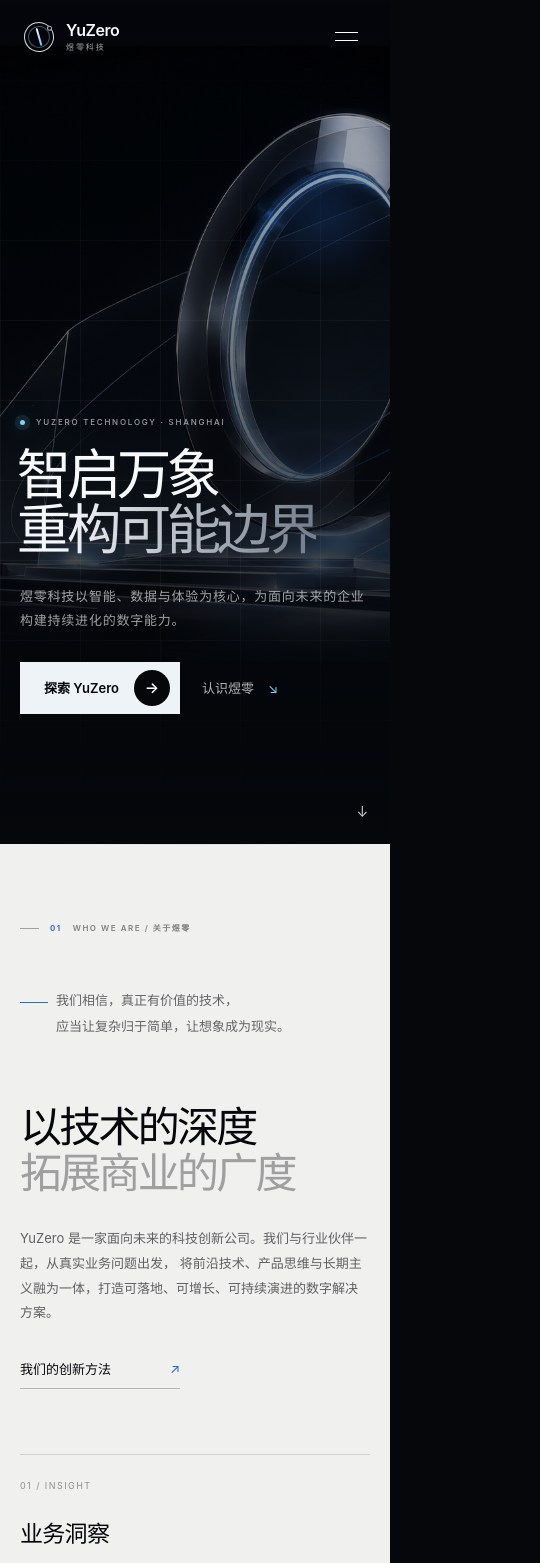
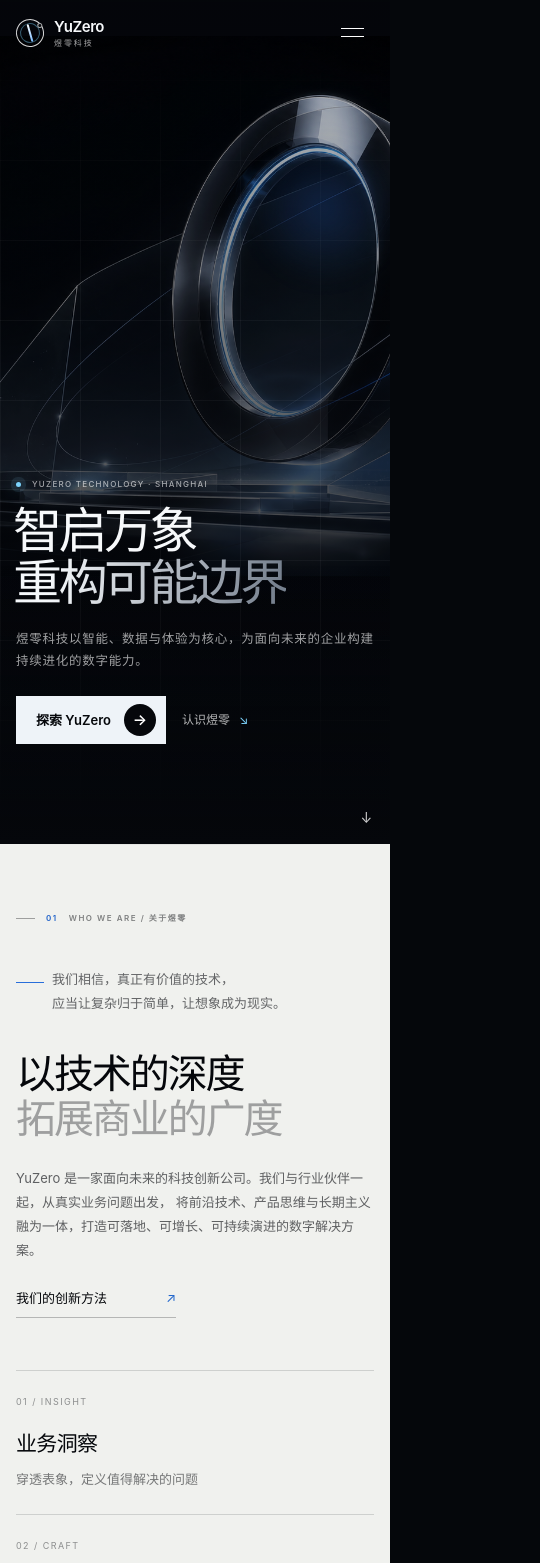
Before and after one commit to whoamiARC/yuzero, a Next.js app: page / in a window 390 px wide. Shown: the top 1563 px of the page, 540 px wide, since content can reach past the window. Built offline with nearby package versions, Linux system fonts and the light colour scheme.

Commit message:
Improve mobile responsive layout

```diff
--- a/app/globals.css
+++ b/app/globals.css
@@ -20,6 +20,8 @@
 }
 
 html {
+  max-width: 100%;
+  overflow-x: clip;
   scroll-behavior: smooth;
   scroll-padding-top: 84px;
 }
@@ -30,9 +32,16 @@ body {
   font-family: Inter, "SF Pro Display", "PingFang SC", "Microsoft YaHei", sans-serif;
   font-size: 16px;
   line-height: 1.6;
+  max-width: 100%;
+  min-width: 320px;
   overflow-x: hidden;
   -webkit-font-smoothing: antialiased;
   text-rendering: optimizeLegibility;
+}
+
+main {
+  max-width: 100%;
+  overflow-x: clip;
 }
 
 a {
@@ -1840,11 +1849,29 @@ footer {
 
 @media (max-width: 600px) {
   :root {
-    --shell: calc(100% - 40px);
+    --shell: calc(100% - 32px);
+  }
+
+  html {
+    scroll-padding-top: 68px;
+  }
+
+  .site-header {
+    height: 66px;
+    padding-left: max(16px, env(safe-area-inset-left));
+    padding-right: max(16px, env(safe-area-inset-right));
+  }
+
+  .site-header.is-scrolled {
+    height: 60px;
+  }
+
+  .brand {
+    gap: 10px;
   }
 
   .brand-type strong {
-    font-size: 16px;
+    font-size: 15px;
   }
 
   .brand-type small {
@@ -1852,43 +1879,65 @@ footer {
   }
 
   .brand-mark {
-    height: 30px;
-    width: 30px;
+    height: 28px;
+    width: 28px;
+  }
+
+  .menu-toggle {
+    height: 44px;
+    width: 44px;
+  }
+
+  .mobile-menu {
+    padding: max(88px, calc(68px + env(safe-area-inset-top))) max(16px, env(safe-area-inset-right)) max(32px, env(safe-area-inset-bottom)) max(16px, env(safe-area-inset-left));
+  }
+
+  .mobile-menu nav a {
+    font-size: 26px;
+    padding-block: 14px;
+  }
+
+  .mobile-menu > p {
+    margin-top: 32px;
   }
 
   .hero {
     height: 100svh;
-    min-height: 680px;
+    min-height: 640px;
   }
 
   .hero-image {
     background-image:
       linear-gradient(180deg, rgba(5, 7, 11, 0.15), rgba(5, 7, 11, 0.66) 56%, #05070b 100%),
       var(--hero-image, url("/yuzero-hero.png"));
-    background-position: center, 62% 20%;
-    background-size: cover, auto 73%;
+    background-position: center, 64% 12%;
+    background-size: cover, auto 64%;
   }
 
   .hero-content {
     justify-content: flex-end;
-    padding-bottom: 130px;
+    padding-bottom: 100px;
+    padding-top: 82px;
   }
 
   .hero-kicker {
     font-size: 8px;
-    margin-bottom: 18px;
+    letter-spacing: 0.16em;
+    margin-bottom: 14px;
   }
 
   .hero h1 {
-    font-size: clamp(48px, 14vw, 70px);
-    letter-spacing: -0.085em;
-    line-height: 1.02;
+    font-size: clamp(40px, 12.6vw, 52px);
+    letter-spacing: -0.075em;
+    line-height: 1.05;
+    max-width: 100%;
   }
 
   .hero-copy {
-    font-size: 13px;
-    line-height: 1.85;
-    margin-top: 26px;
+    font-size: 12.5px;
+    line-height: 1.75;
+    margin-top: 20px;
+    max-width: 29em;
   }
 
   .hero-copy br {
@@ -1896,17 +1945,29 @@ footer {
   }
 
   .hero-actions {
-    gap: 22px;
-    margin-top: 30px;
+    gap: 16px;
+    margin-top: 24px;
+    width: 100%;
   }
 
   .primary-button {
-    height: 52px;
-    width: 160px;
+    height: 48px;
+    padding-left: 20px;
+    width: 150px;
+  }
+
+  .primary-button i {
+    height: 32px;
+    width: 32px;
+  }
+
+  .text-link {
+    font-size: 12px;
+    gap: 9px;
   }
 
   .hero-meta {
-    bottom: 22px;
+    bottom: max(16px, env(safe-area-inset-bottom));
   }
 
   .scroll-cue span {
@@ -1917,7 +1978,7 @@ footer {
   .solutions-section,
   .cases-section,
   .method-section {
-    padding-block: 78px;
+    padding-block: 68px;
   }
 
   .section-label {
@@ -1930,11 +1991,13 @@ footer {
   }
 
   .manifesto-layout {
-    margin-top: 52px;
+    gap: 36px;
+    margin-top: 42px;
   }
 
   .manifesto-intro {
     font-size: 13px;
+    line-height: 1.85;
     padding-left: 36px;
   }
 
@@ -1946,18 +2009,24 @@ footer {
   .section-title-wrap h2,
   .cases-title h2,
   .method-intro h2 {
-    font-size: 42px;
+    font-size: clamp(34px, 10.3vw, 40px);
+    letter-spacing: -0.052em;
+    line-height: 1.14;
   }
 
   .manifesto-statement > p {
     font-size: 13px;
-    line-height: 1.9;
-    margin-top: 30px;
+    line-height: 1.85;
+    margin-top: 24px;
+  }
+
+  .line-link {
+    margin-top: 26px;
   }
 
   .belief-row {
     grid-template-columns: 1fr;
-    margin-top: 65px;
+    margin-top: 52px;
   }
 
   .belief-row article,
@@ -1970,11 +2039,16 @@ footer {
   }
 
   .belief-row article > span {
-    margin-bottom: 23px;
+    margin-bottom: 18px;
+  }
+
+  .belief-row strong {
+    font-size: 21px;
   }
 
   .section-title-wrap {
-    margin-top: 52px;
+    gap: 26px;
+    margin-top: 42px;
   }
 
   .section-title-wrap > p br {
@@ -1983,47 +2057,68 @@ footer {
 
   .solutions-grid {
     grid-template-columns: 1fr;
-    margin-top: 50px;
+    margin-top: 42px;
   }
 
   .solution-card {
-    min-height: 490px;
-    padding-inline: 24px;
+    min-height: 440px;
+    padding: 22px 20px 24px;
   }
 
   .solution-symbol {
-    margin-top: 36px;
+    height: 166px;
+    margin: 14px auto 10px;
+    transform: scale(0.76);
+    transform-origin: center;
+  }
+
+  .solution-content h3 {
+    font-size: 25px;
+  }
+
+  .solution-content > p {
+    font-size: 12px;
+    line-height: 1.8;
+    margin-top: 12px;
+    min-height: 0;
+  }
+
+  .tag-row {
+    margin-top: 16px;
   }
 
   .cases-title h2 {
     margin-left: 0;
-    margin-top: 50px;
+    margin-top: 42px;
   }
 
   .case-list {
-    margin-top: 55px;
-    padding-top: 30px;
+    gap: 22px;
+    margin-top: 46px;
+    padding-top: 24px;
   }
 
   .case-card,
   .case-card:nth-child(1),
   .case-card:nth-child(2),
   .case-card:nth-child(3) {
-    min-height: 520px;
+    min-height: 460px;
   }
 
   .case-content {
-    padding: 26px 24px 28px;
+    padding: 22px 20px 24px;
   }
 
   .case-content h3,
   .case-card:nth-child(2) .case-content h3 {
-    font-size: 34px;
+    font-size: clamp(28px, 8.4vw, 32px);
   }
 
   .case-content > p {
     font-size: 11px;
-    padding-right: 36px;
+    line-height: 1.75;
+    margin-top: 14px;
+    padding-right: 42px;
   }
 
   .case-arrow {
@@ -2034,18 +2129,18 @@ footer {
   }
 
   .orbit-one {
-    height: 180px;
-    width: 330px;
+    height: 160px;
+    width: 300px;
   }
 
   .orbit-two {
-    height: 330px;
-    width: 170px;
+    height: 300px;
+    width: 150px;
   }
 
   .case-core {
-    height: 120px;
-    width: 120px;
+    height: 104px;
+    width: 104px;
   }
 
   .method-intro > div:last-child,
@@ -2054,19 +2149,19 @@ footer {
   }
 
   .method-en {
-    margin-bottom: 20px;
+    margin-bottom: 16px;
   }
 
   .principle-list {
-    margin-top: 60px;
+    margin-top: 44px;
   }
 
   .principle-list article {
     align-items: flex-start;
     gap: 6px;
-    grid-template-columns: 32px 1fr;
-    min-height: 150px;
-    padding-block: 26px;
+    grid-template-columns: 28px 1fr;
+    min-height: 0;
+    padding-block: 20px;
   }
 
   .principle-list h3 {
@@ -2075,7 +2170,8 @@ footer {
 
   .principle-list p {
     grid-column: 2;
-    line-height: 1.8;
+    font-size: 12px;
+    line-height: 1.7;
   }
 
   .principle-list i {
@@ -2083,30 +2179,42 @@ footer {
   }
 
   .method-quote {
-    margin-top: 105px;
-    padding-left: 38px;
+    margin-top: 76px;
+    padding-left: 30px;
   }
 
   .method-quote > span {
-    font-size: 70px;
+    font-size: 58px;
     left: -5px;
-    top: -12px;
+    top: -8px;
   }
 
   .method-quote p {
-    font-size: 29px;
+    font-size: 25px;
+    line-height: 1.35;
+  }
+
+  .method-aura {
+    height: 460px;
+    right: -300px;
+    top: 400px;
+    width: 460px;
   }
 
   .contact-section {
-    min-height: 680px;
+    min-height: 600px;
   }
 
   .contact-content h2 {
-    font-size: 48px;
+    font-size: clamp(38px, 10.8vw, 44px);
+    letter-spacing: -0.055em;
+    line-height: 1.08;
   }
 
   .contact-content > p {
     font-size: 12px;
+    line-height: 1.8;
+    margin-top: 24px;
     max-width: 90%;
   }
 
@@ -2115,24 +2223,37 @@ footer {
   }
 
   .contact-button {
-    height: 110px;
-    margin-top: 38px;
-    width: 110px;
+    height: 96px;
+    margin-top: 30px;
+    width: 96px;
+  }
+
+  .contact-ring {
+    height: 340px;
+    right: -220px;
+    width: 340px;
   }
 
   footer {
-    padding-top: 65px;
+    padding-top: 56px;
   }
 
   .footer-top {
     display: flex;
     flex-direction: column;
-    gap: 55px;
-    min-height: 255px;
+    gap: 36px;
+    min-height: 0;
+    padding-bottom: 46px;
   }
 
   .footer-contact {
     justify-self: start;
+    max-width: 100%;
+  }
+
+  .footer-contact a {
+    font-size: 16px;
+    overflow-wrap: anywhere;
   }
 
   .footer-bottom {
@@ -2143,7 +2264,68 @@ footer {
   }
 
   .footer-bottom > p {
-    max-width: 250px;
+    max-width: 220px;
+  }
+}
+
+@media (max-width: 380px) {
+  :root {
+    --shell: calc(100% - 28px);
+  }
+
+  .site-header {
+    padding-left: max(14px, env(safe-area-inset-left));
+    padding-right: max(14px, env(safe-area-inset-right));
+  }
+
+  .mobile-menu nav a {
+    font-size: 24px;
+  }
+
+  .hero h1 {
+    font-size: 41px;
+  }
+
+  .hero-actions {
+    gap: 12px;
+  }
+
+  .primary-button {
+    width: 144px;
+  }
+
+  .manifesto-statement h2,
+  .section-title-wrap h2,
+  .cases-title h2,
+  .method-intro h2 {
+    font-size: 34px;
+  }
+
+  .case-content h3,
+  .case-card:nth-child(2) .case-content h3 {
+    font-size: 28px;
+  }
+
+  .method-quote p {
+    font-size: 23px;
+  }
+
+  .contact-content h2 {
+    font-size: 37px;
+  }
+}
+
+@media (max-width: 600px) and (max-height: 700px) {
+  .hero {
+    min-height: 620px;
+  }
+
+  .hero-content {
+    padding-bottom: 76px;
+  }
+
+  .hero-image {
+    background-size: cover, auto 58%;
   }
 }
 
```
